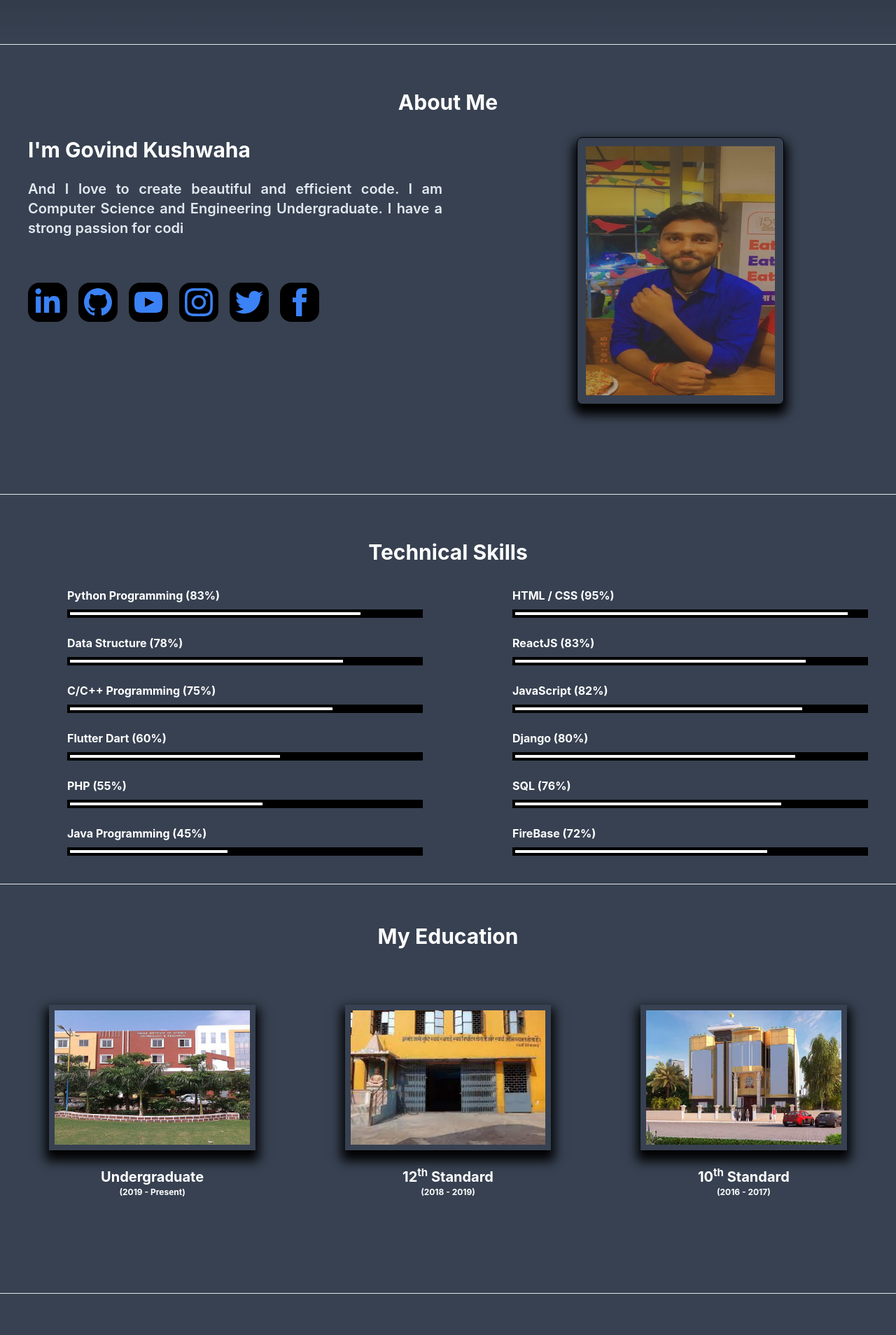
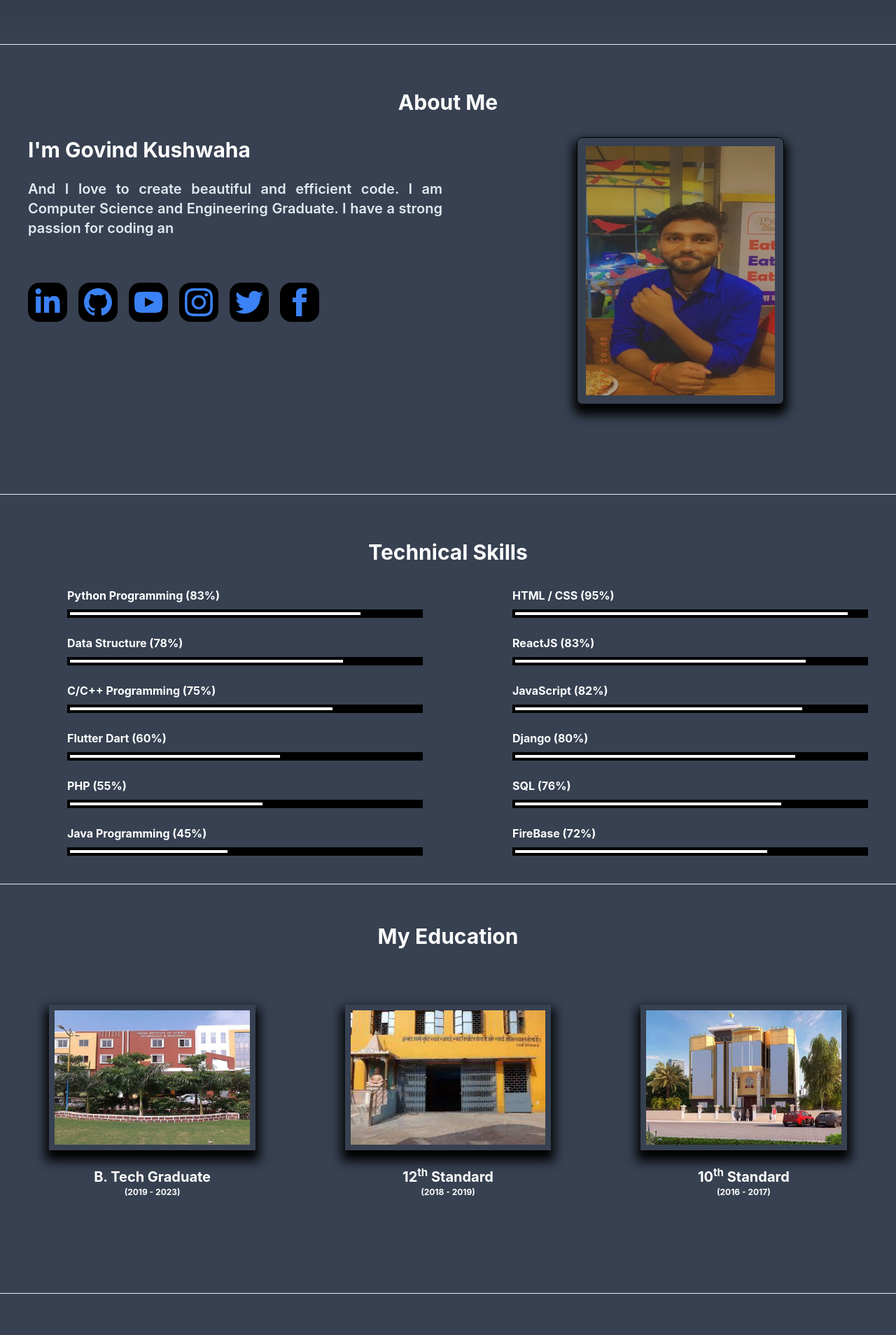
Before and after one commit to Govind786/portfolio, a React (Create React App) app: page / in a window 1280 px wide. Shown: the part 737-2645 px from the top of the page at 70% size. Built offline with nearby package versions, Linux system fonts and the light colour scheme.

Commit message:
Update App.js

```diff
--- a/src/App.js
+++ b/src/App.js
@@ -59,7 +59,7 @@ const rea = {
 function App() {
   const [text, setText] = useState("");
   const [fullText] = useState(
-    "And I love to create beautiful and efficient code. I am Computer Science and Engineering Undergraduate. I have a strong passion for coding and wanted to give my best in this field. I am a quick learner and good team player. I am looking for a job where I can serve my best and enhance my knowledge."
+    "And I love to create beautiful and efficient code. I am Computer Science and Engineering Graduate. I have a strong passion for coding and wanted to give my best in this field. I am a quick learner and good team player. I am looking for a job where I can serve my best and enhance my knowledge."
   );
   const [index, setIndex] = useState(0);
 
@@ -339,8 +339,8 @@ function App() {
           </div>
           <br />
           <div>
-          <p className="font-bold text-xl">Undergraduate</p>
-          <p className="pb-2 font-bold text-xs">(2019 - Present)</p>
+          <p className="font-bold text-xl">B. Tech Graduate</p>
+          <p className="pb-2 font-bold text-xs">(2019 - 2023)</p>
           </div>
           <div>
           <p className="transition duration-300 ease-in-out invisible d-edu text-xs text-center">
```
